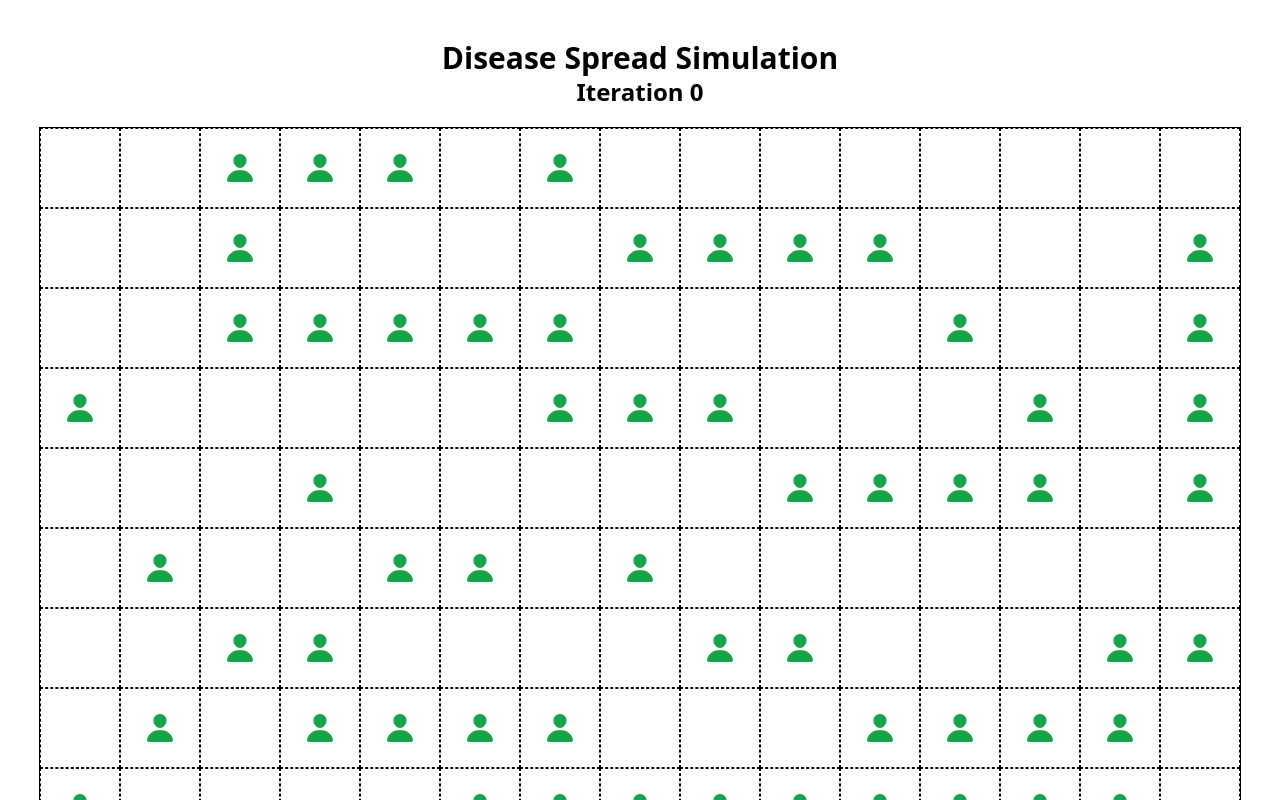
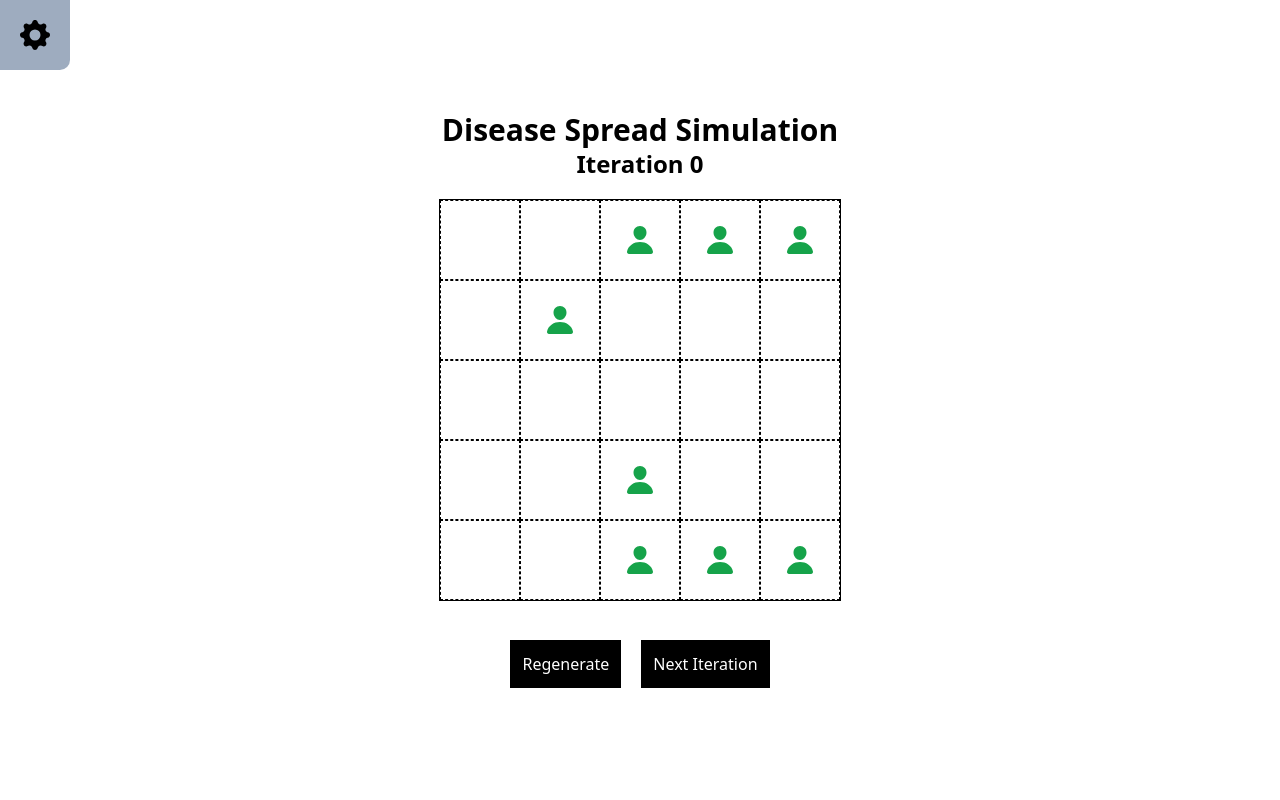
Before and after one commit to ahmadzakiakmal/Pandemic-Spread-Simulation, a Next.js app: page / in a window 1280 px wide. Shown: the top 800 px of the page. Built offline with nearby package versions, Linux system fonts and the light colour scheme.

Commit message:
feat: preparation for variable settings

```diff
--- a/src/pages/index.jsx
+++ b/src/pages/index.jsx
@@ -1,6 +1,7 @@
 import Image from "next/image";
 import { useEffect, useState } from "react";
 import { IoPerson } from "react-icons/io5";
+import {BsFillGearFill} from "react-icons/bs";
 
 function GridBox({ value, showVisuals, index, grid, cols }) {
   return (
@@ -35,8 +36,8 @@ function GridBox({ value, showVisuals, index, grid, cols }) {
 
 export default function Home() {
   // * Setup Grid
-  const [rows, setRows] = useState(15);
-  const [cols, setCols] = useState(15);
+  const [rows, setRows] = useState(5);
+  const [cols, setCols] = useState(5);
   const [grid, setGrid] = useState([]);
   const [colsClass, setColsClass] = useState("grid-cols-5");
 
@@ -196,6 +197,9 @@ export default function Home() {
           </div>
         </div>
       </div>
+      <div className="absolute top-0 left-0 p-5 bg-slate-400 rounded-br-[10px] cursor-pointer hover:bg-slate-400/90">
+        <BsFillGearFill className="text-[30px]" />
+      </div>
     </main>
   );
 }
```
